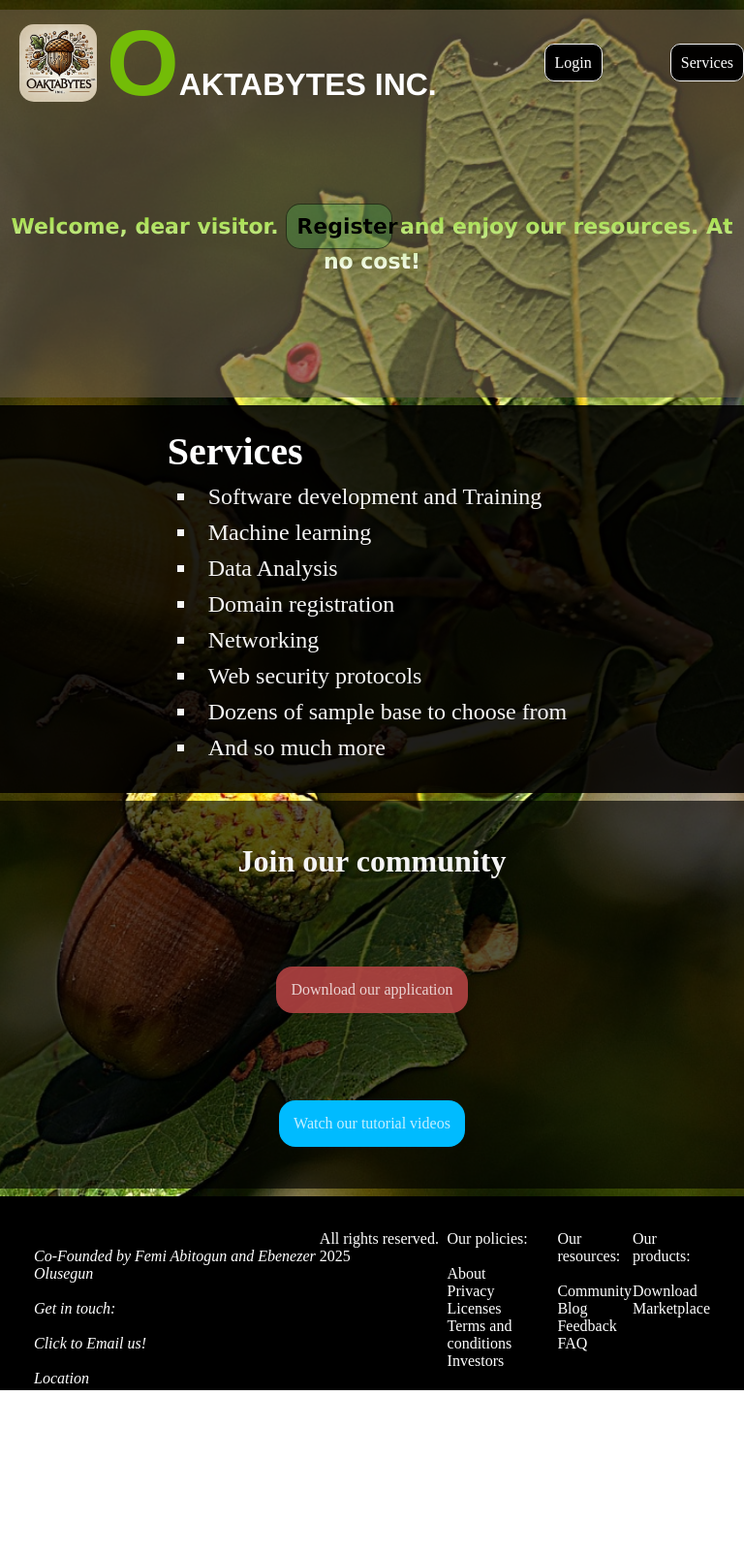
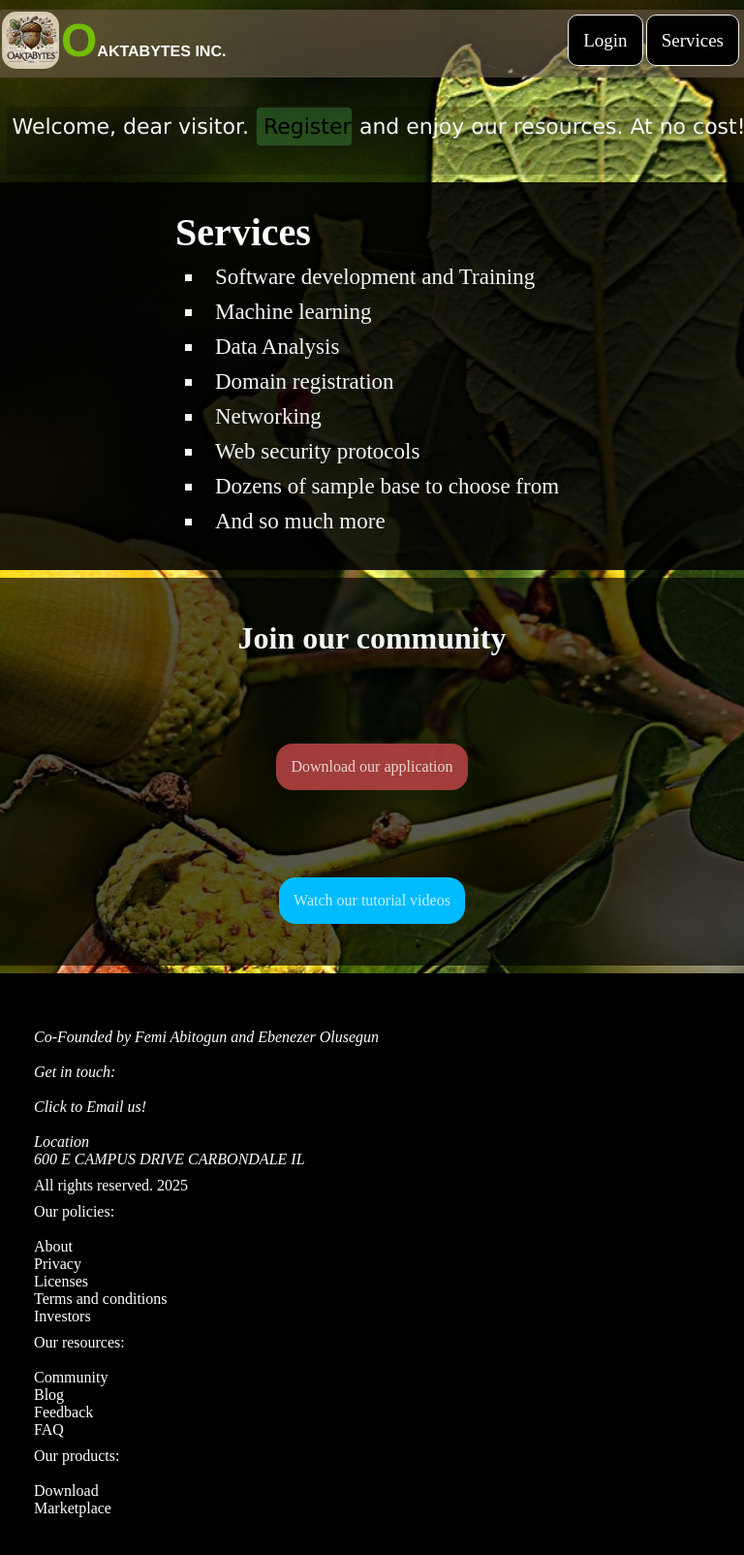
Before and after one commit to Tolmjoe/prototype, a PHP site: page / in a window 768 px wide. Shown: the whole page at 97% size. Run offline with PHP 8.4, Linux system fonts and the light colour scheme.

Commit message:
responsive arg

```diff
--- a/index.html
+++ b/index.html
@@ -20,7 +20,7 @@
           <h1 class="logoname" style="flex-basis: 80%">
             <span style="font-size: 3em; color: #73bc07">O</span>AKTABYTES INC.
           </h1>
-          <li style="flex-basis: 5%">
+          <li class="middle" style="flex-basis: 5%">
             <a class="loginbut" href="login.html">Login</a>
           </li>
           <li class="serbut" style="flex-basis: 10%">
@@ -40,9 +40,15 @@
       </h6>
     </div>
 
+    <div class="bodyx">
+      Welcome, dear visitor.
+      <a class="regbutx" href="register.html">Register</a> and enjoy our
+      resources. At no cost!
+    </div>
+
     <div class="body2">
       <ul class="services-list">
-        <h3 style="font-size: 40px">Services</h3>
+        <h3 class="serhead" style="font-size: 40px">Services</h3>
         <li>Software development and Training</li>
         <li>Machine learning</li>
         <li>Data Analysis</li>
--- a/style.css
+++ b/style.css
@@ -2,6 +2,13 @@
   box-sizing: border-box;
   margin: 0;
   padding: 0;
+}
+
+body,
+html {
+  max-width: 100%;
+  height: 100%;
+  overflow-x: hidden;
 }
 a {
   text-decoration: none;
@@ -112,7 +119,8 @@
   display: inline-block;
 }
 
-.regbut:visited {
+.regbut:visited,
+.regbutx:visited {
   color: rgba(255, 255, 255, 0.847);
 }
 
@@ -121,7 +129,8 @@
   background-color: #b7a09233;
   width: 111px;
 }
-.regbut:active {
+.regbut:active,
+.regbutx:active {
   background-color: #ff000029;
 }
 
@@ -580,3 +589,297 @@
 .housebut {
   margin-bottom: 20px;
 }
+
+/* Responsive argument */
+.bodyx {
+  display: none;
+  margin: 7px;
+  font-size: 12px;
+}
+
+@media (max-width: 499px) {
+  .logo {
+    width: 55px !important;
+    height: 55px !important;
+    margin: 2px;
+  }
+  .logoname {
+    font-size: 0.9em;
+    flex-basis: 90% !important;
+    margin: 0;
+  }
+  .loginbut {
+    margin: 3px;
+  }
+  .serbut {
+    margin-right: 5px;
+  }
+  .body1 {
+    height: 70px;
+  }
+  .welcome {
+    display: none;
+  }
+  .bodyx {
+    display: block;
+    font-size: 18px;
+  }
+  .regbutx {
+    background-color: rgba(82, 188, 84, 0.32);
+    width: 70px;
+    border: 1px solid rgba(9, 0, 0, 0.557);
+    border-radius: 5px;
+    padding: 5px;
+    color: #000000;
+    transition: width 0.1s;
+    display: inline-block;
+  }
+
+  .services-list li {
+    font-size: 20px;
+  }
+  .services-list li:hover {
+    font-size: 22px;
+  }
+  .foot {
+    height: 600px;
+    margin-top: 8px;
+    padding: 35px;
+    display: flex;
+    flex-direction: column;
+    justify-content: space-around;
+  }
+
+  label {
+    font-size: 1.7rem;
+    margin-bottom: 5px;
+    display: block;
+  }
+
+  input[type="text"],
+  input[type="email"],
+  input[type="password"] {
+    width: 100%;
+    padding: 10px;
+    border: 1px solid #ccc;
+    border-radius: 5px;
+    font-size: 1rem;
+    transition: border-color 0.3s;
+  }
+
+  .fb {
+    background-color: #000000;
+    margin-top: 220px;
+    height: 100%;
+    margin: 0;
+  }
+
+  .formbody2 {
+    display: flex;
+    justify-content: center;
+    align-items: center;
+  }
+
+  .signinbutton {
+    background-color: #ff33004a;
+    border: 1px solid #ffffff8f;
+    padding: 15px;
+    border-radius: 9px;
+    width: 110px;
+    font-size: 21px;
+    color: wheat;
+  }
+
+  .housebut {
+    display: flex;
+    justify-content: center;
+  }
+
+  .si,
+  .housebut {
+    margin-bottom: 20px;
+    width: 300px;
+  }
+
+  input[type="password"],
+  input[type="date"],
+  select {
+    height: 40px;
+    width: 100%;
+    border: 1px solid #ffffff;
+    border-radius: 5px;
+  }
+
+  .wed {
+    font-size: 19px;
+    width: 200px !important;
+  }
+
+  .signbutton {
+    background-color: #d72d8222;
+    padding: 11px;
+    outline: none;
+    border: 2px solid #4403483e;
+    border-radius: 7px;
+    width: 200px;
+    font-weight: 900;
+    color: #ffffff;
+  }
+
+  .signupform {
+    width: 93%;
+    height: 100%;
+    border: 3px solid #0000004e;
+    border-radius: 19px;
+    padding: 29px;
+    margin: 40px;
+    background-color: transparent;
+  }
+  input[placeholder] {
+    font-size: 20px;
+  }
+}
+@media (min-width: 500px) and (max-width: 1000px) {
+  .logo {
+    width: 59px !important;
+    height: 59px !important;
+    margin: 2px;
+  }
+  .logoname {
+    font-size: 1em;
+    flex-basis: 90% !important;
+    margin: 0;
+  }
+  .loginbut {
+    margin: 3px;
+    padding: 15px;
+    font-size: 19px;
+  }
+  .serbut {
+    margin-right: 5px;
+  }
+  .serdrop {
+    padding: 15px;
+    font-size: 19px;
+  }
+  .body1 {
+    height: 70px;
+  }
+  .welcome {
+    display: none;
+  }
+  .bodyx {
+    display: block;
+    height: 70px;
+    align-items: center;
+    color: whitesmoke;
+    background-color: #00000038;
+    width: 100%;
+    font-family: "Lucida Sans", "Lucida Sans Regular", "Lucida Grande",
+      "Lucida Sans Unicode", Geneva, Verdana, sans-serif;
+    text-align: center;
+    margin-top: 30px;
+    font-size: 22px;
+  }
+  .regbutx {
+    background-color: rgba(82, 188, 84, 0.32);
+    width: 100px;
+    border: 1px solid rgba(9, 0, 0, 0.557);
+    border-radius: 5px;
+    padding: 7px;
+    color: #000000;
+    transition: width 0.1s;
+    display: inline-block;
+  }
+
+  .services-list li {
+    font-size: 23px;
+  }
+  .services-list li:hover {
+    font-size: 25px;
+  }
+  .foot {
+    height: 600px;
+    margin-top: 8px;
+    padding: 35px;
+    display: flex;
+    flex-direction: column;
+    justify-content: space-around;
+  }
+
+  label {
+    font-size: 1.7rem;
+    margin-bottom: 5px;
+    display: block;
+  }
+
+  input[type="text"],
+  input[type="email"],
+  input[type="password"] {
+    width: 100%;
+    padding: 10px;
+    border: 1px solid #ccc;
+    border-radius: 5px;
+    font-size: 1rem;
+    transition: border-color 0.3s;
+  }
+
+  .fb {
+    background-color: #000000;
+    margin-top: 220px;
+    height: 100%;
+    margin: 0;
+  }
+
+  .signinbutton {
+    background-color: #ff33004a;
+    border: 1px solid #ffffff8f;
+    padding: 10px;
+    border-radius: 9px;
+    width: 110px;
+    color: wheat;
+  }
+
+  .si,
+  .housebut {
+    margin-bottom: 20px;
+    width: 400px;
+  }
+  input[type="password"],
+  input[type="date"],
+  select {
+    height: 40px;
+    width: 100%;
+    border: 1px solid #ffffff;
+    border-radius: 5px;
+  }
+
+  .wed {
+    font-size: 19px;
+    width: 200px !important;
+  }
+
+  .signbutton {
+    background-color: #d72d8222;
+    padding: 11px;
+    outline: none;
+    border: 2px solid #4403483e;
+    border-radius: 7px;
+    width: 200px;
+    font-weight: 900;
+    color: #ffffff;
+  }
+
+  .signupform {
+    width: 93%;
+    height: 100%;
+    border: 3px solid #0000004e;
+    border-radius: 19px;
+    padding: 29px;
+    margin: 40px;
+    background-color: transparent;
+  }
+  input[placeholder] {
+    font-size: 25px;
+  }
+}
```
Also changed, not shown: login.html (+10 -16 lines), register.html (+116 -67 lines).
